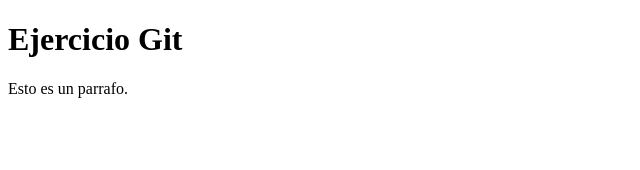
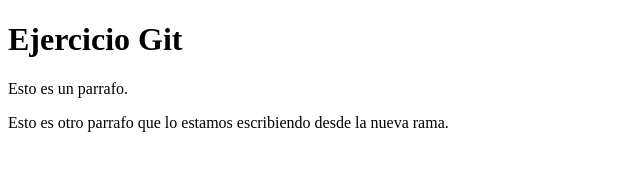
Before and after one commit to JoseGermanx/repo-prueba, a plain HTML site: page index.html in a window 1280 px wide. Shown: the whole page, without its empty margins (0-640 px from the left). Drawn offline with Linux system fonts and the light colour scheme.

Commit message:
Se agrego parrafo nuevo en nueva rama

```diff
--- a/index.html
+++ b/index.html
@@ -8,5 +8,6 @@
 <body>
     <h1>Ejercicio Git</h1>
     <p>Esto es un parrafo.</p>
+    <p>Esto es otro parrafo que lo estamos escribiendo desde la nueva rama.</p>
 </body>
 </html>
```
